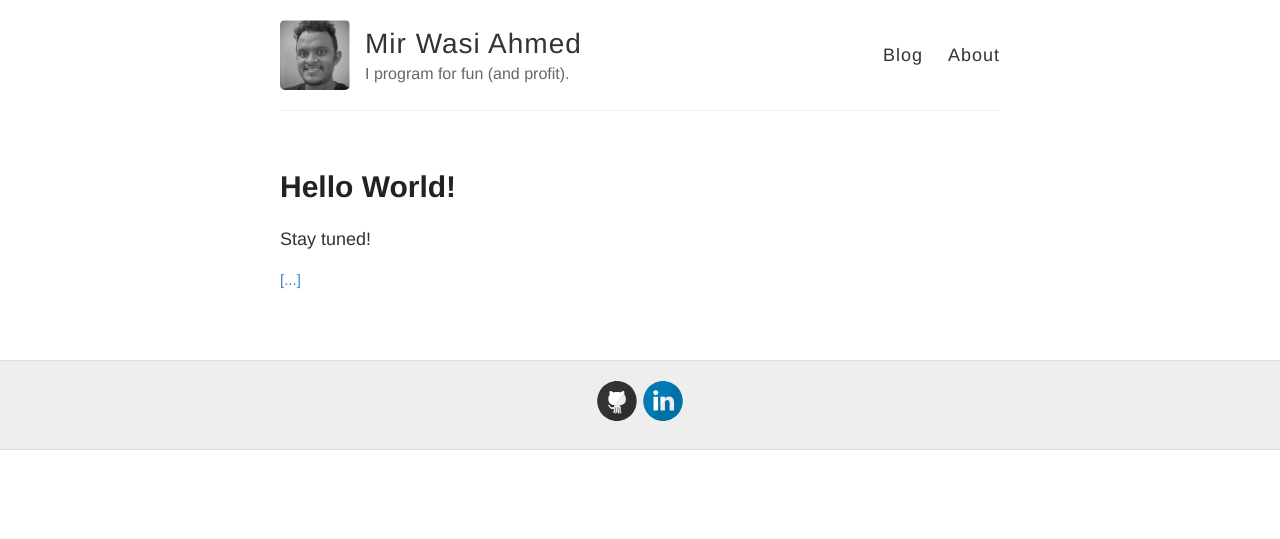
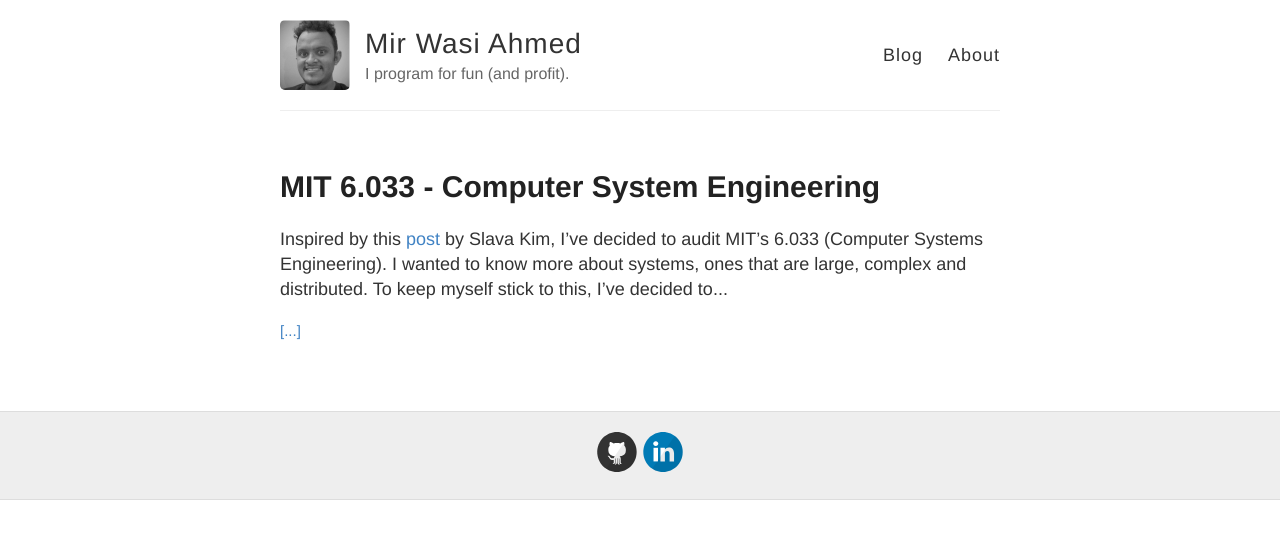
Before and after one commit to mirwasi/mirwasi.github.io, a Jekyll site: the page built from index.html, in a window 1280 px wide. Shown: the top 539 px of the page. Built offline with Jekyll 4.4.1, drawn with Linux system fonts in a browser that asks for light colours.

Commit message:
Added MIT 6.033 post

```diff
--- a/_config.yml
+++ b/_config.yml
@@ -62,9 +62,6 @@ sass:
   style: :expanded # You might prefer to minify using :compressed
 
 # Use the following plug-ins
-gems:
-  - jemoji # Emoji please!
-  - jekyll-sitemap # Create a sitemap using the official Jekyll sitemap gem
 
 # Exclude these files from your production _site
 exclude:
--- a/_posts/2014-3-3-Hello-World.md
+++ /dev/null
@@ -1,6 +0,0 @@
----
-layout: post
-title: Hello World!
----
-
-Stay tuned!
--- /dev/null
+++ b/_posts/2015-6-15-Auditing MIT 6.033.md
@@ -0,0 +1,8 @@
+---
+layout: post
+title: MIT 6.033 - Computer System Engineering
+---
+
+Inspired by this <a href="http://devblog.me/systems-class.html">post</a> by Slava Kim, I've decided to audit MIT's 6.033 (Computer Systems Engineering). I wanted to know more about systems, ones that are large, complex and distributed. To keep myself stick to this, I've decided to write a blog post on every class. I'm going to follow the class schedule of <a href="http://web.mit.edu/6.033/www/schedule.shtml">Spring 2015</a> session.
+
+Why blog posts on classes? Well, to make sure I understand everything correctly. I'm going to write down the basic ideas as clearly as I can.
```
Also changed, not shown: 11 other files.
